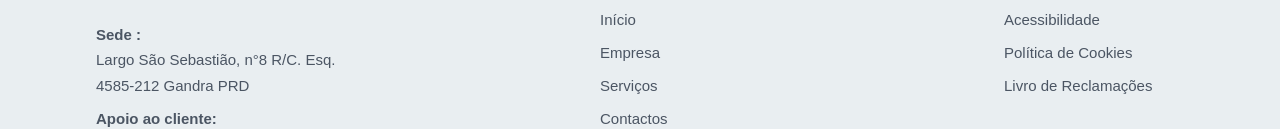
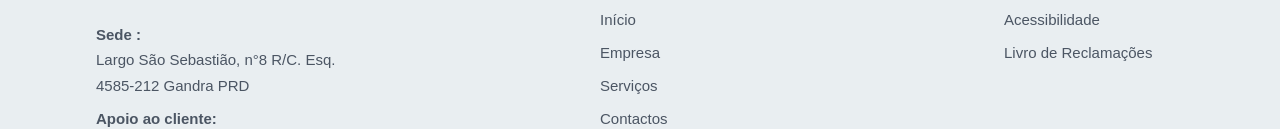
Before and after one commit to Mariana1709/norteconforto2026, a plain HTML site: page html/contactos.html in a window 1280 px wide. Shown: the part 1430-1559 px from the top of the page. Drawn offline with Linux system fonts and the light colour scheme.

Commit message:
Fix HTML formatting and structure in contactos.html

```diff
--- a/html/contactos.html
+++ b/html/contactos.html
@@ -104,7 +104,6 @@
             <div class="footer-links">
                 <h3>Legal</h3>
                 <a href="../html/acessibilidade.html">Acessibilidade</a>
-                <a href="../html/politica_cookies.html">Política de Cookies</a>
                 <a href="https://www.livroreclamacoes.pt">Livro de Reclamações</a>
             </div>
         </div>
```
